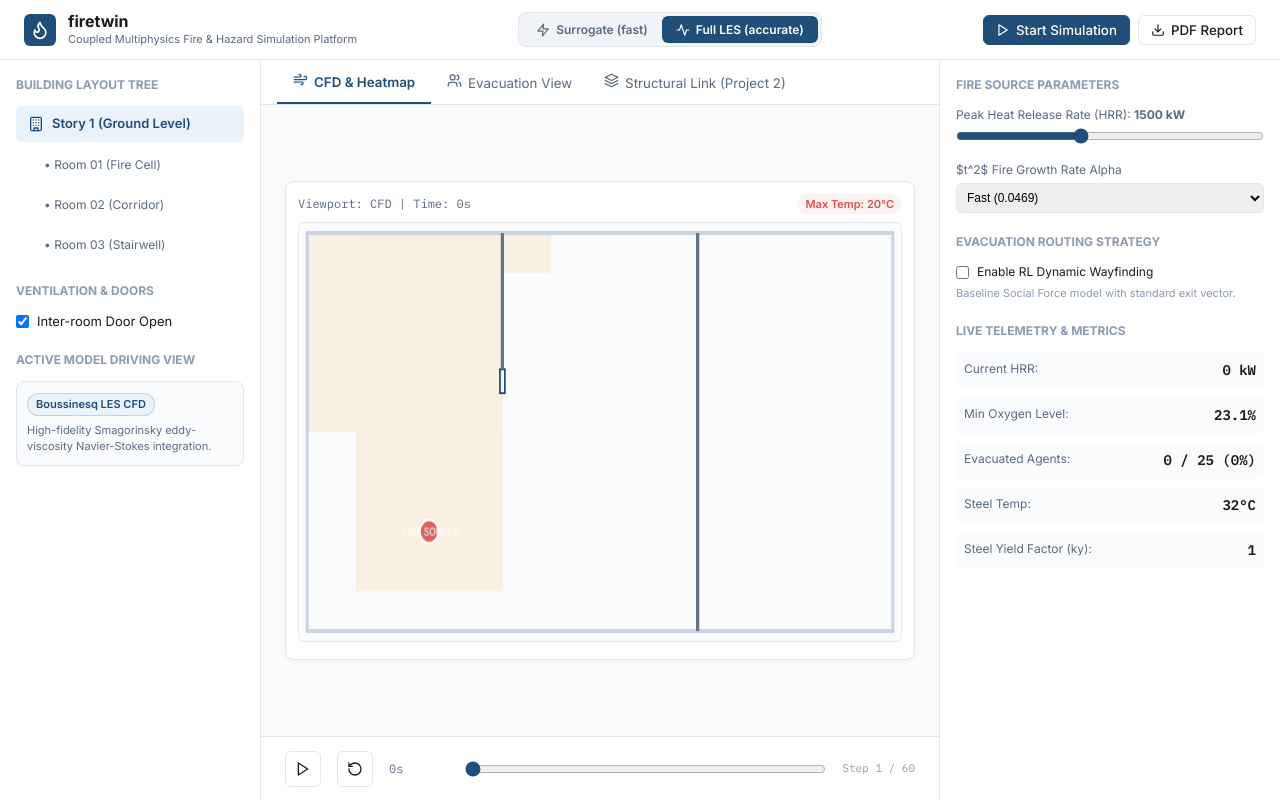
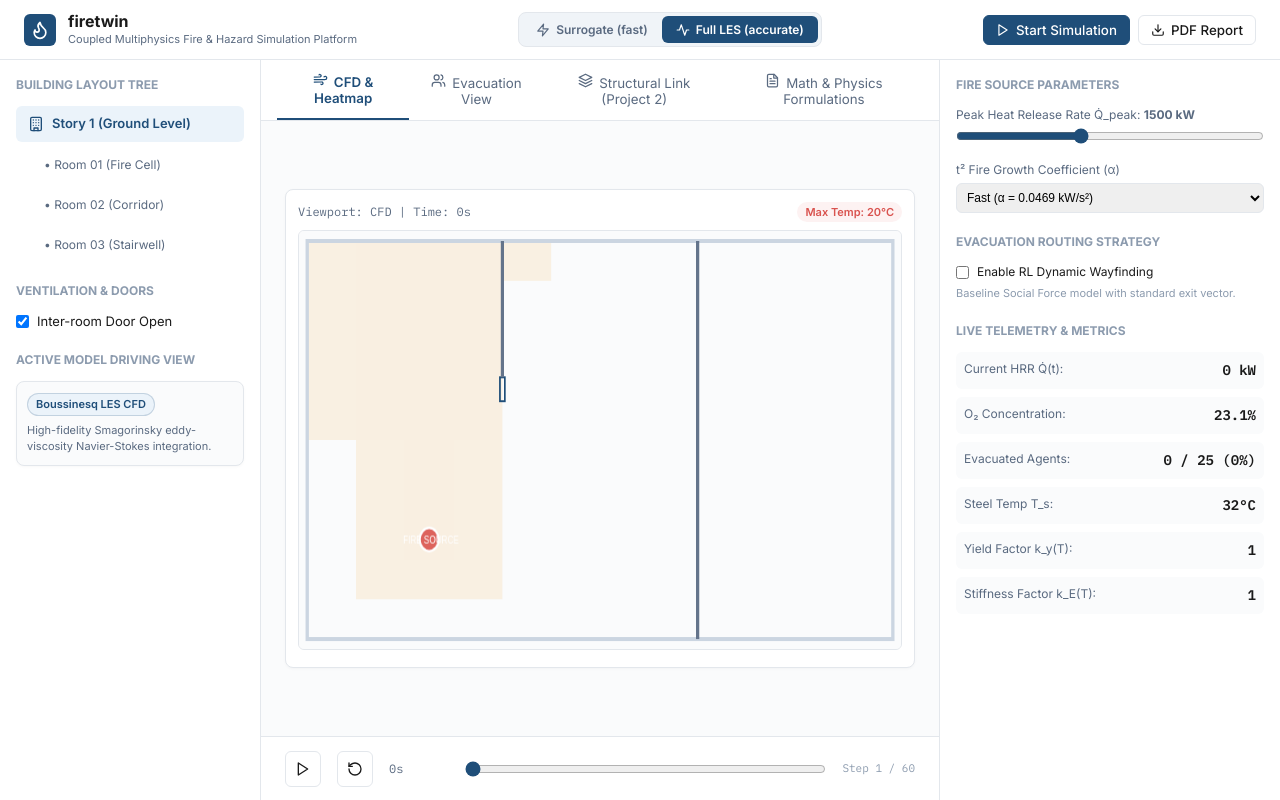
Before and after one commit to 10tan/firetwin, a React (Vite) app in the folder frontend/: page / in a window 1280 px wide. Built offline with nearby package versions, Linux system fonts and the light colour scheme; the HTML template or start-up script is replaced by a standard one.

Commit message:
docs: add Math & Physics Formulations tab and correct mathematical notation across UI

```diff
--- a/frontend/src/App.tsx
+++ b/frontend/src/App.tsx
@@ -50,7 +50,7 @@ interface SimulationStep {
 }
 
 export default function App() {
-  const [activeTab, setActiveTab] = useState<'cfd' | 'evacuation' | 'structural' | 'benchmark'>('cfd');
+  const [activeTab, setActiveTab] = useState<'cfd' | 'evacuation' | 'structural' | 'math'>('cfd');
   const [modelMode, setModelMode] = useState<'surrogate' | 'les'>('les');
   const [isPlaying, setIsPlaying] = useState<boolean>(false);
   const [currentStep, setCurrentStep] = useState<number>(0);
@@ -518,10 +518,77 @@ export default function App() {
               <Layers size={15} style={{ display: 'inline', marginRight: '6px' }} />
               Structural Link (Project 2)
             </button>
+            <button
+              onClick={() => setActiveTab('math')}
+              style={{
+                border: 'none',
+                borderRadius: 0,
+                borderBottom: activeTab === 'math' ? '2px solid var(--accent-blue)' : 'none',
+                color: activeTab === 'math' ? 'var(--accent-blue)' : 'var(--text-secondary)',
+                fontWeight: activeTab === 'math' ? 600 : 400,
+                padding: '12px 16px'
+              }}
+            >
+              <FileText size={15} style={{ display: 'inline', marginRight: '6px' }} />
+              Math & Physics Formulations
+            </button>
           </div>
 
-          {/* Viewport Canvas */}
-          <div style={{ flex: 1, padding: '24px', display: 'flex', flexDirection: 'column', alignItems: 'center', justifyContent: 'center' }}>
+          {/* Viewport Canvas or Math View */}
+          <div style={{ flex: 1, padding: '24px', display: 'flex', flexDirection: 'column', alignItems: 'center', justifyContent: 'center', overflowY: 'auto' }}>
+            {activeTab === 'math' ? (
+              <div className="card" style={{ width: '100%', maxWidth: '780px', padding: '20px', background: 'var(--bg-card)' }}>
+                <h2 style={{ fontSize: '16px', fontWeight: 700, color: 'var(--accent-blue)', marginBottom: '16px' }}>
+                  Governing Partial Differential Equations & Mathematical Formulations
+                </h2>
+
+                <div style={{ display: 'flex', flexDirection: 'column', gap: '16px', fontSize: '13px' }}>
+                  <div style={{ padding: '12px', background: 'var(--bg-main)', borderRadius: '6px', border: '1px solid var(--border-color)' }}>
+                    <h4 style={{ fontWeight: 600, color: 'var(--text-primary)' }}>1. Buoyancy-Driven Navier-Stokes LES Solver</h4>
+                    <p className="mono" style={{ fontSize: '12px', margin: '6px 0', color: 'var(--accent-blue)' }}>
+                      ∂u/∂t + (u · ∇)u = -(1/ρ₀)∇p + (ν + ν_sgs)∇²u + g·β·(T - T₀)ĵ
+                    </p>
+                    <p style={{ color: 'var(--text-secondary)', fontSize: '11px' }}>
+                      Smagorinsky subgrid-scale turbulence closure: ν_sgs = (C_s · Δ)² √(2 S_ij S_ij)
+                    </p>
+                  </div>
+
+                  <div style={{ padding: '12px', background: 'var(--bg-main)', borderRadius: '6px', border: '1px solid var(--border-color)' }}>
+                    <h4 style={{ fontWeight: 600, color: 'var(--text-primary)' }}>2. P1 Spherical Harmonics Radiative Transfer</h4>
+                    <p className="mono" style={{ fontSize: '12px', margin: '6px 0', color: 'var(--accent-blue)' }}>
+                      -∇ · [ (1 / 3(a + σ_s)) ∇G ] + a·G = 4·a·σ·T⁴
+                    </p>
+                    <p style={{ color: 'var(--text-secondary)', fontSize: '11px' }}>
+                      Radiative heat source term: q_rad = a · (G - 4σT⁴)
+                    </p>
+                  </div>
+
+                  <div style={{ padding: '12px', background: 'var(--bg-main)', borderRadius: '6px', border: '1px solid var(--border-color)' }}>
+                    <h4 style={{ fontWeight: 600, color: 'var(--text-primary)' }}>3. Combustion & t² Fire Growth Rate</h4>
+                    <p className="mono" style={{ fontSize: '12px', margin: '6px 0', color: 'var(--accent-blue)' }}>
+                      Q̇(t) = min( α · t², Q̇_peak ) &nbsp;|&nbsp; ∂Y_k/∂t + u · ∇Y_k = D_k ∇²Y_k + ω̇_k
+                    </p>
+                  </div>
+
+                  <div style={{ padding: '12px', background: 'var(--bg-main)', borderRadius: '6px', border: '1px solid var(--border-color)' }}>
+                    <h4 style={{ fontWeight: 600, color: 'var(--text-primary)' }}>4. Thermal-Structural Degradation & Eurocode 3</h4>
+                    <p className="mono" style={{ fontSize: '12px', margin: '6px 0', color: 'var(--accent-blue)' }}>
+                      T_ISO(t) = 20 + 345 log₁₀(8 t_min + 1) &nbsp;|&nbsp; dT_s/dt = (q'' / ρ c_p) · (A_m / V)
+                    </p>
+                    <p style={{ color: 'var(--text-secondary)', fontSize: '11px' }}>
+                      Eurocode steel yield reduction factor k_y(T) and stiffness reduction factor k_E(T).
+                    </p>
+                  </div>
+
+                  <div style={{ padding: '12px', background: 'var(--bg-main)', borderRadius: '6px', border: '1px solid var(--border-color)' }}>
+                    <h4 style={{ fontWeight: 600, color: 'var(--text-primary)' }}>5. Helbing Social Force Evacuation Model</h4>
+                    <p className="mono" style={{ fontSize: '12px', margin: '6px 0', color: 'var(--accent-blue)' }}>
+                      m_i (d v_i / dt) = f_des + Σ f_soc + Σ f_wall &nbsp;|&nbsp; v_des = v₀ max(0.2, 1 - 0.65 K_ext)
+                    </p>
+                  </div>
+                </div>
+              </div>
+            ) : (
               <div className="card" style={{ width: '100%', maxWidth: '780px', padding: '12px' }}>
                 <div style={{ display: 'flex', justifyContent: 'space-between', alignItems: 'center', marginBottom: '8px' }}>
                   <span className="mono" style={{ fontSize: '12px', color: 'var(--text-secondary)' }}>
@@ -542,6 +609,7 @@ export default function App() {
                   }}
                 />
               </div>
+            )}
           </div>
 
           {/* Playback Scrub Control Bar */}
@@ -589,7 +657,7 @@ export default function App() {
             <div style={{ display: 'flex', flexDirection: 'column', gap: '12px' }}>
               <div>
                 <label style={{ fontSize: '12px', color: 'var(--text-secondary)', display: 'block', marginBottom: '4px' }}>
-                  Peak Heat Release Rate (HRR): <b>{hrrPeak} kW</b>
+                  Peak Heat Release Rate Q̇_peak: <b>{hrrPeak} kW</b>
                 </label>
                 <input
                   type="range"
@@ -604,17 +672,17 @@ export default function App() {
 
               <div>
                 <label style={{ fontSize: '12px', color: 'var(--text-secondary)', display: 'block', marginBottom: '4px' }}>
-                  $t^2$ Fire Growth Rate Alpha
+                  t² Fire Growth Coefficient (α)
                 </label>
                 <select
                   value={fireAlpha}
                   onChange={(e) => setFireAlpha(parseFloat(e.target.value))}
                   style={{ width: '100%', padding: '6px', borderRadius: '6px', border: '1px solid var(--border-color)', fontSize: '12px' }}
                 >
-                  <option value={0.0029}>Slow (0.0029)</option>
-                  <option value={0.0117}>Medium (0.0117)</option>
-                  <option value={0.0469}>Fast (0.0469)</option>
-                  <option value={0.1876}>Ultra-Fast (0.1876)</option>
+                  <option value={0.0029}>Slow (α = 0.0029 kW/s²)</option>
+                  <option value={0.0117}>Medium (α = 0.0117 kW/s²)</option>
+                  <option value={0.0469}>Fast (α = 0.0469 kW/s²)</option>
+                  <option value={0.1876}>Ultra-Fast (α = 0.1876 kW/s²)</option>
                 </select>
               </div>
             </div>
@@ -643,11 +711,11 @@ export default function App() {
             </h3>
             <div style={{ display: 'flex', flexDirection: 'column', gap: '8px' }}>
               <div style={{ display: 'flex', justifyContent: 'space-between', padding: '8px', background: 'var(--bg-main)', borderRadius: '6px' }}>
-                <span style={{ fontSize: '12px', color: 'var(--text-secondary)' }}>Current HRR:</span>
+                <span style={{ fontSize: '12px', color: 'var(--text-secondary)' }}>Current HRR Q̇(t):</span>
                 <span className="mono" style={{ fontWeight: 600 }}>{current.species.hrr_kW} kW</span>
               </div>
               <div style={{ display: 'flex', justifyContent: 'space-between', padding: '8px', background: 'var(--bg-main)', borderRadius: '6px' }}>
-                <span style={{ fontSize: '12px', color: 'var(--text-secondary)' }}>Min Oxygen Level:</span>
+                <span style={{ fontSize: '12px', color: 'var(--text-secondary)' }}>O₂ Concentration:</span>
                 <span className="mono" style={{ fontWeight: 600 }}>{current.species.min_o2_pct}%</span>
               </div>
               <div style={{ display: 'flex', justifyContent: 'space-between', padding: '8px', background: 'var(--bg-main)', borderRadius: '6px' }}>
@@ -655,13 +723,19 @@ export default function App() {
                 <span className="mono" style={{ fontWeight: 600 }}>{current.evacuation.escaped_agents} / {current.evacuation.total_agents} ({current.evacuation.evacuation_pct}%)</span>
               </div>
               <div style={{ display: 'flex', justifyContent: 'space-between', padding: '8px', background: 'var(--bg-main)', borderRadius: '6px' }}>
-                <span style={{ fontSize: '12px', color: 'var(--text-secondary)' }}>Steel Temp:</span>
+                <span style={{ fontSize: '12px', color: 'var(--text-secondary)' }}>Steel Temp T_s:</span>
                 <span className="mono" style={{ fontWeight: 600 }}>{current.structural.current_member_temp_c}°C</span>
               </div>
               <div style={{ display: 'flex', justifyContent: 'space-between', padding: '8px', background: 'var(--bg-main)', borderRadius: '6px' }}>
-                <span style={{ fontSize: '12px', color: 'var(--text-secondary)' }}>Steel Yield Factor (ky):</span>
+                <span style={{ fontSize: '12px', color: 'var(--text-secondary)' }}>Yield Factor k_y(T):</span>
                 <span className="mono" style={{ fontWeight: 600, color: current.structural.yield_reduction_ky < 0.5 ? 'var(--hazard-fire)' : 'var(--text-primary)' }}>
                   {current.structural.yield_reduction_ky}
+                </span>
+              </div>
+              <div style={{ display: 'flex', justifyContent: 'space-between', padding: '8px', background: 'var(--bg-main)', borderRadius: '6px' }}>
+                <span style={{ fontSize: '12px', color: 'var(--text-secondary)' }}>Stiffness Factor k_E(T):</span>
+                <span className="mono" style={{ fontWeight: 600 }}>
+                  {current.structural.elasticity_reduction_kE}
                 </span>
               </div>
             </div>
```
Also changed, not shown: 1 other file (tests, documents, lock files or other folders). Lines whose indentation alone changed are shown as unchanged.
